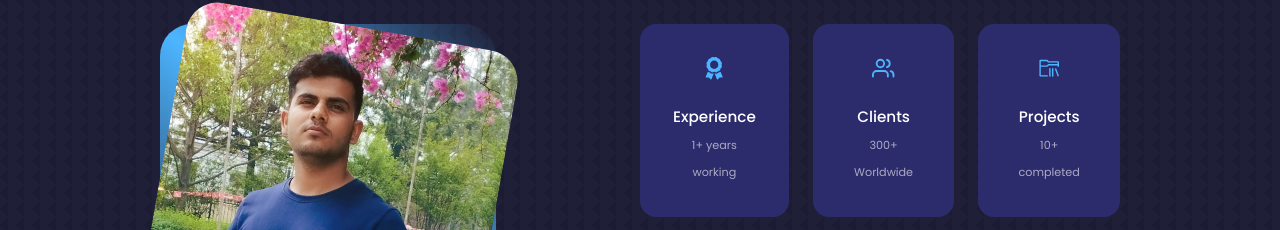
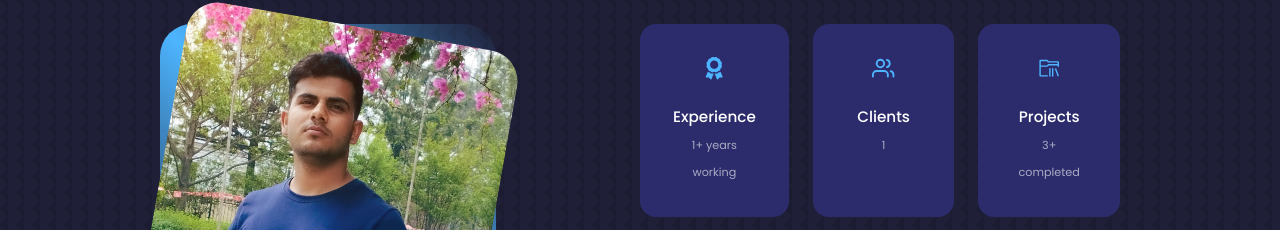
Before and after one commit to roshan-42/Portfolio, a React (Create React App) app: page / in a window 1280 px wide. Shown: the part 1015-1245 px from the top of the page. Built offline with nearby package versions, Linux system fonts and the light colour scheme.

Commit message:
modified

```diff
--- a/src/components/about/About.jsx
+++ b/src/components/about/About.jsx
@@ -34,14 +34,14 @@ const About = () => {
             <article className="about__card">
               <FiUsers className="about__icon" />
               <h5>Clients</h5>
-              <small>300+ Worldwide</small>
+              <small>1</small>
             </article>
 
             {/* Projects */}
             <article className="about__card">
               <VscFolderLibrary className="about__icon" />
               <h5>Projects</h5>
-              <small>10+ completed</small>
+              <small>3+ completed</small>
             </article>
           </div>
           <p>
```
